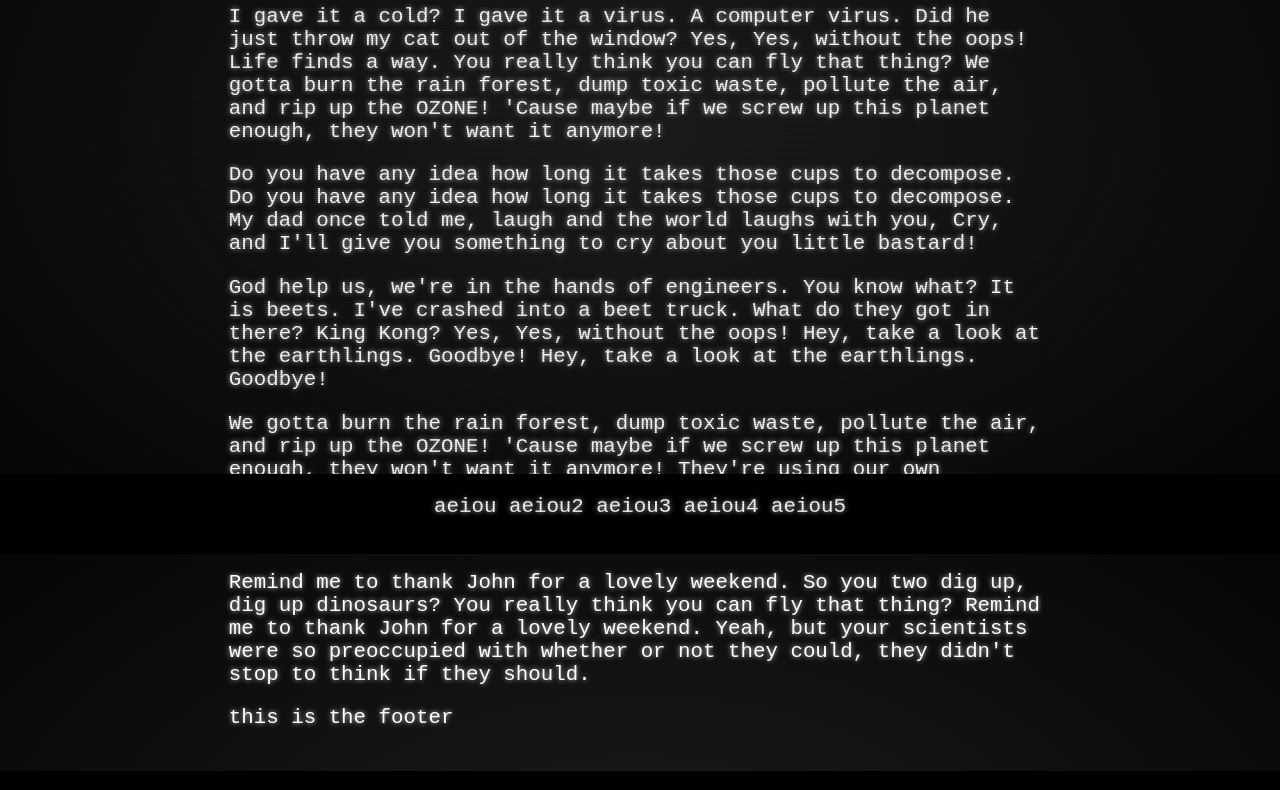
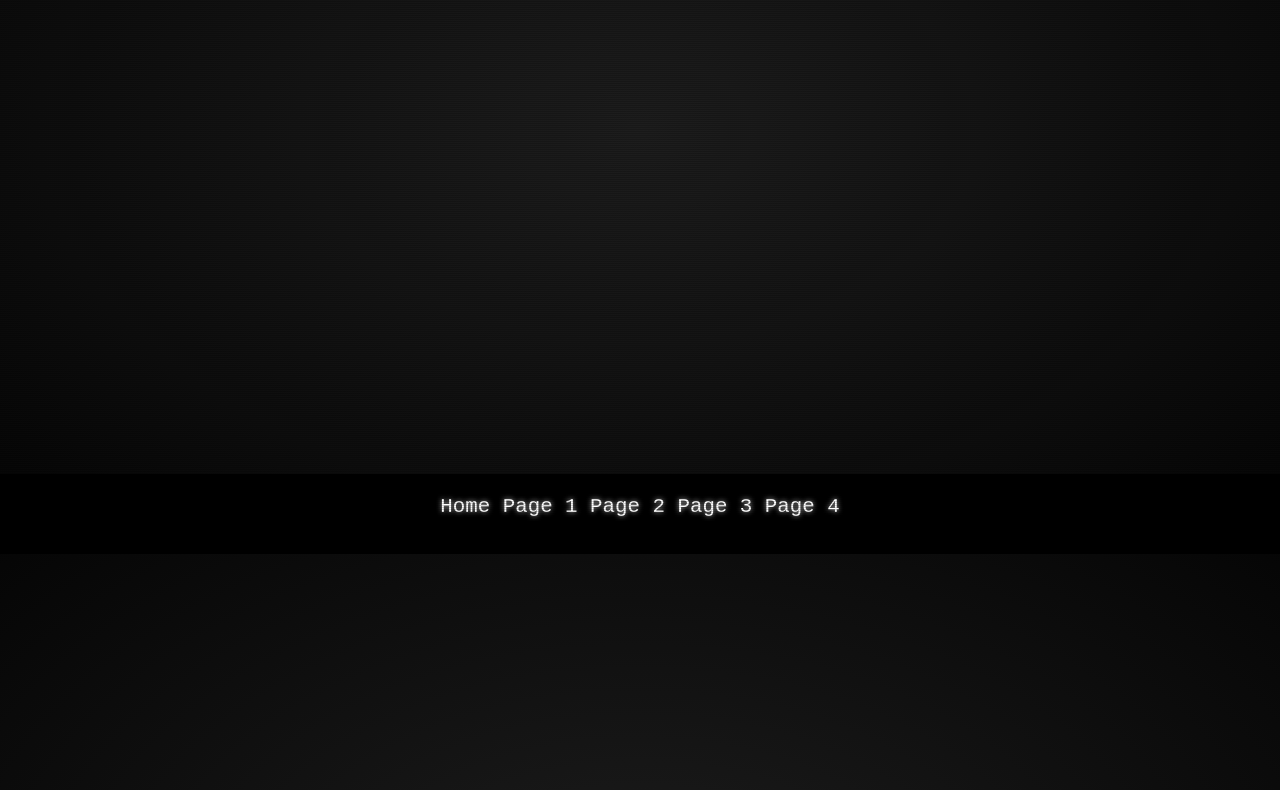
Before and after one commit to Ketsugo/html-me-something, a plain HTML site: page index.html in a window 1280 px wide. Shown: the part 270-1060 px from the top of the page. Drawn offline with Linux system fonts and the light colour scheme.

Commit message:
adding script for navigation, reorganized page for future layout

```diff
--- a/index.html
+++ b/index.html
@@ -2,11 +2,26 @@
     <head>
         <title>LC101 HTML Me Something</title>
         <link rel="stylesheet" href="normalize.css">
-		<link rel="stylesheet" href="styles.css">
+        <link rel="stylesheet" href="styles.css">
+        <script src="scripts.js"></script>
     </head>
 
     <body>
         <div class="terminal">
+
+        </div>
+
+        <div class="navbar">
+            <ul>
+                <p>Home</p>
+                <p>Page 1</p>
+                <p>Page 2</p>
+                <p>Page 3</p>
+                <p>Page 4</p>
+            </ul>
+        </div>
+
+        <div class="landing-1 hidden">
             <header>
                 <div class = 'dice-header'>
                     <img class = 'dice-image' src="./assets/2d10.png">
@@ -20,18 +35,12 @@
                     <p>
                         I gave it a cold? I gave it a virus. A computer virus. Did he just throw my cat out of the window? Yes, Yes, without the oops! Life finds a way. You really think you can fly that thing? We gotta burn the rain forest, dump toxic waste, pollute the air, and rip up the OZONE! 'Cause maybe if we screw up this planet enough, they won't want it anymore!
                     </p>
-                    <p>
-                        Do you have any idea how long it takes those cups to decompose. Do you have any idea how long it takes those cups to decompose. My dad once told me, laugh and the world laughs with you, Cry, and I'll give you something to cry about you little bastard!
-                    </p>
-                    <p>
-                        God help us, we're in the hands of engineers. You know what? It is beets. I've crashed into a beet truck. What do they got in there? King Kong? Yes, Yes, without the oops! Hey, take a look at the earthlings. Goodbye! Hey, take a look at the earthlings. Goodbye!
-                    </p>
-                    <p>
-                        We gotta burn the rain forest, dump toxic waste, pollute the air, and rip up the OZONE! 'Cause maybe if we screw up this planet enough, they won't want it anymore! They're using our own satellites against us. And the clock is ticking. You're a very talented young man, with your own clever thoughts and ideas. Do you need a manager?
-                    </p>
-                    <p>
-                        Remind me to thank John for a lovely weekend. So you two dig up, dig up dinosaurs? You really think you can fly that thing? Remind me to thank John for a lovely weekend. Yeah, but your scientists were so preoccupied with whether or not they could, they didn't stop to think if they should.
-                    </p>
+                    <div class='roll'>
+                        <p>Rolled Strength - &#60;1d8: 5&#62;</p>
+                        <div class='comment'>
+                            <p>Rolling a 5 is a failure on this check, unfortunately...</p>
+                        </div>
+                    </div>
                 </div>
             </main>
 
@@ -40,14 +49,41 @@
             </footer>
         </div>
 
-        <div class="navbar">
-            <ul>
-                <p>aeiou</p>
-                <p>aeiou2</p>
-                <p>aeiou3</p>
-                <p>aeiou4</p>
-                <p>aeiou5</p>
-            </ul>
+        <div class="content-1 hidden">
+            <article>
+                <h1>Page 1</h1>
+                <p>
+                    Do you have any idea how long it takes those cups to decompose. Do you have any idea how long it takes those cups to decompose. My dad once told me, laugh and the world laughs with you, Cry, and I'll give you something to cry about you little bastard!
+                </p>
+            </article>
+        </div>
+
+        <div class="content-2 hidden">
+            <article>
+                <h1>Page 2</h1>
+                <p>
+                    God help us, we're in the hands of engineers. You know what? It is beets. I've crashed into a beet truck. What do they got in there? King Kong? Yes, Yes, without the oops! Hey, take a look at the earthlings. Goodbye! Hey, take a look at the earthlings. Goodbye!
+                </p>
+            </article>
+        </div>
+
+        <div class="content-3 hidden">
+            <article>
+                <h1>Page 3</h1>
+                <p>
+                    We gotta burn the rain forest, dump toxic waste, pollute the air, and rip up the OZONE! 'Cause maybe if we screw up this planet enough, they won't want it anymore! They're using our own satellites against us. And the clock is ticking. You're a very talented young man, with your own clever thoughts and ideas. Do you need a manager?
+                </p>
+            </article>
+
+        </div>
+
+        <div class="content-4 hidden">
+            <article>
+                <h1>Page 4</h1>
+                <p>
+                    Remind me to thank John for a lovely weekend. So you two dig up, dig up dinosaurs? You really think you can fly that thing? Remind me to thank John for a lovely weekend. Yeah, but your scientists were so preoccupied with whether or not they could, they didn't stop to think if they should.
+                </p>
+            </article>
         </div>
     </body>
 </html>
--- a/styles.css
+++ b/styles.css
@@ -52,6 +52,14 @@ body::after{
   display: inline-flex;
 }
 
+.comment{
+  font-style: italic;
+}
+
+.hidden{
+  visibility: hidden;
+}
+
 .navbar{
   position: fixed;
   top: 93%;
```
Also changed, not shown: assets/2d10.png, scripts.js (added).
